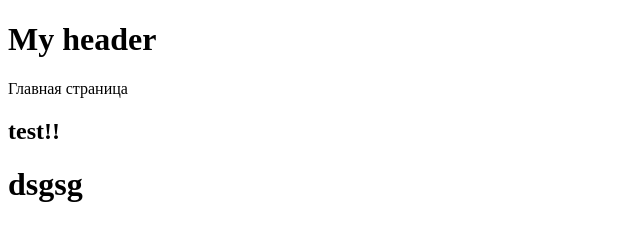
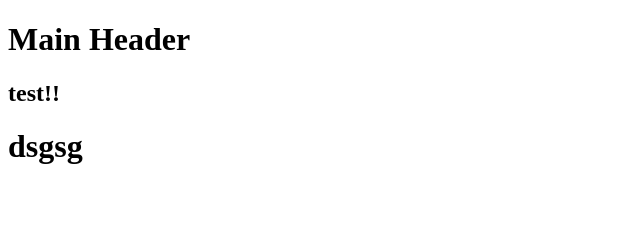
Before and after one commit to AlexeyKharitonov/test-git, a plain HTML site: page index.html in a window 1280 px wide. Shown: the whole page, without its empty margins (0-640 px from the left). Drawn offline with Linux system fonts and the light colour scheme.

Commit message:
made changes in main

```diff
--- a/index.html
+++ b/index.html
@@ -8,13 +8,8 @@
 </head>
 <body>
     <header>
-        <h1>My header</h1>
+        <h1>Main Header</h1>
     </header>
-    <main>
-        <span>
-            Главная страница
-        </span>
-    </main>
     <h2>test!!</h2>
     <h1>dsgsg</h1>
     <script src="index.js"></script>
```
